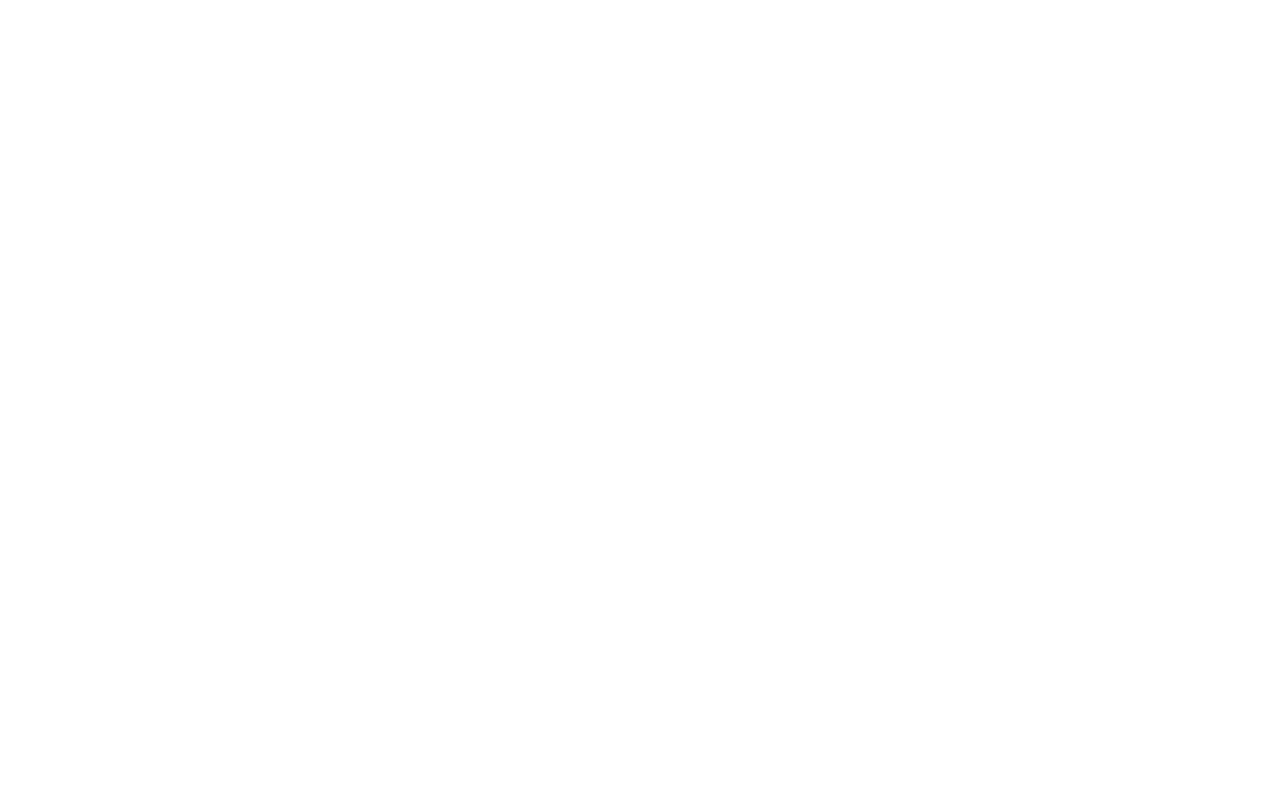
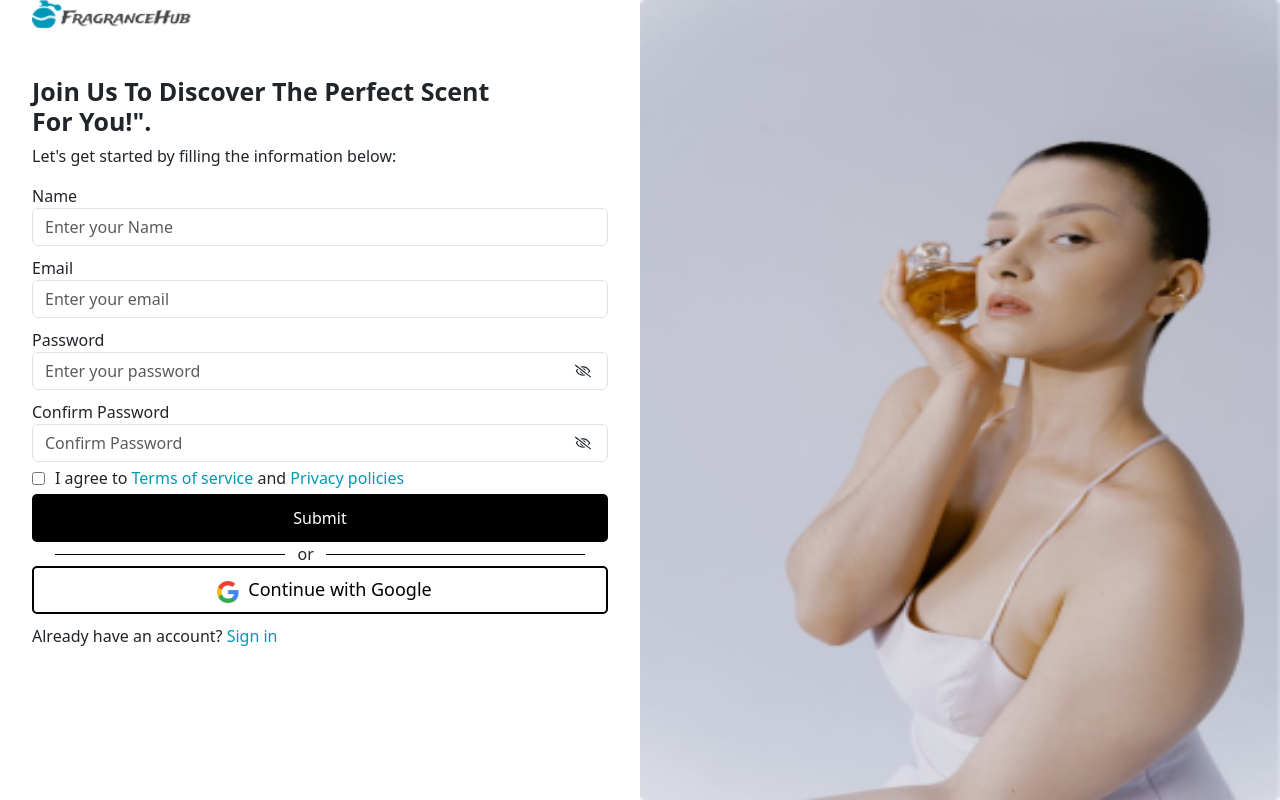
Before and after one commit to SwipaOFLagos/SWIPA-2.0-, a React (Vite) app: page /signup in a window 1280 px wide. Before the commit this address had no page. Built offline with nearby package versions, Linux system fonts and the light colour scheme.

Commit message:
correction

```diff
--- a/package.json
+++ b/package.json
@@ -17,7 +17,8 @@
     "react-dom": "^18.2.0",
     "react-icons": "^5.0.1",
     "react-player": "^2.15.1",
-    "react-router-dom": "^6.22.3"
+    "react-router-dom": "^6.22.3",
+    "react-toastify": "^10.0.5"
   },
   "devDependencies": {
     "@types/react": "^18.2.64",
--- a/src/App.jsx
+++ b/src/App.jsx
@@ -5,6 +5,8 @@
 // import Menu from './components/NavBar'
 // import SideNav from './components/SideNav'
 import CartEmpty from './page/Chart'
+import { ToastContainer } from 'react-toastify'
+import SignUp from './page/SignUp'
 // import DetailPage from './pages/DetailPage'
 
 
@@ -18,10 +20,13 @@
     <Router>
     {/* <Menu/> */}
     {/* <SideNav/> */}
+    <ToastContainer/>
       <Routes >
         <Route path='/' element={<Home/>}/>
         <Route path='/all-fragrances' element={<AllFragance/>}/>
         <Route path='/cart-empty' element={<CartEmpty/>}/>
+        <Route path='/signup' element={<SignUp/>}/>
+
         {/* <Route path='/detail' element={<DetailPage/>}/>         */}
       </Routes>
     </Router>
--- /dev/null
+++ b/src/css/SignUp.css
@@ -0,0 +1,177 @@
+.container-milly{
+    width: 100%;
+    height: 100vh;
+    display: flex;
+    justify-content: space-between;
+    align-items: center;
+    /* padding-left: 40px; */
+}
+.left-side{
+    width: 45%;
+    height: 100%;
+    background-color: white;
+    /* background-color: blue; */
+    display: block;
+    margin: 0 auto;
+}
+.top-section{
+    display: flex;
+    flex-direction: column;
+    justify-content: space-between;
+    /* width: 30%; */
+    height: 18%;
+}
+.top-section h2{
+    font-size: 25px;
+    width: 80%;
+}
+
+.top-section p{
+    font-size: 15px;
+}
+.top-section img{
+    width: 30%;
+    height: 20%;
+
+}
+.form-milly{
+    display: flex;
+    flex-direction: column;
+    gap: 10px;
+
+}
+.form-action{
+    display:flex;
+    flex-direction: column;
+
+
+}
+.form-control{
+    outline: none !important;
+    box-shadow: none !important;
+    border: 1px solid whitesmoke;
+}
+.password-input-wrapper{
+    position: relative;
+
+  }
+  .password-input-wrapper span {
+    position: absolute;
+    top: 15%;
+    right: 3%;
+  }
+
+
+.right-side{
+    width: 50%;
+    height: 100%;
+    background-color: aliceblue;
+}
+.right-side img{
+    width: 100%;
+    height: 100%;
+}
+.hhh{
+
+    display: flex;
+    align-items: center;
+    height: 2rem;
+    width: 100%;
+
+
+}
+
+
+.hhh .span-milly{
+    color: rgba(0, 152, 184, 1);
+}
+.hhh p{
+    margin-top: 0;
+    margin-bottom: 0;
+    padding-left: 10px;
+}
+.hhh input{
+
+
+    border: 1px solid rgba(0, 152, 184, 1)r;
+    /* border-radius: 5px; */
+    /* padding-right: 10px; */
+}
+.pic{
+    width: 24px;
+    height: 24px;
+
+}
+.black button{
+    width: 100%;
+    height: 6vh;
+    border-radius: 5px;
+    border: none;
+    background-color: black;
+    color: white;
+}
+
+.white button{
+    width: 100%;
+    height: 6vh;
+    border-radius: 5px;
+    border: 2px black solid;
+    background-color: white;
+    gap: 2rem;
+
+}
+
+.white button a{
+    text-decoration: none;
+    color: black;
+    font-size: 18px;
+
+}
+.bb{
+    margin-top: 10px;
+}
+.bb p a{
+    text-decoration: none;
+    color: rgba(0, 152, 184, 1);
+
+}
+span{
+    justify-content: center;
+}
+.dis{
+    display: flex;
+    align-items: center;
+    justify-content: center;
+    text-align: center;
+}
+.line{
+    width: 40%;
+    height: 1px;
+    background-color: black;
+}
+.lines{
+    width: 45%;
+    height: 1px;
+    background-color: black;
+}
+
+
+@media ( max-width: 600px ) {
+ .container-milly{
+        flex-direction: column-reverse;
+        overflow-y: scroll;
+        justify-content: space-around;
+    }
+    .left-side{
+        width: 96%;
+    }
+    .right-side{
+        width: 96%;
+        height: 40vh;
+        /* display: none; */
+    }
+    .right-side img{
+        width: 100%;
+    }
+
+}
--- a/src/main.jsx
+++ b/src/main.jsx
@@ -3,6 +3,8 @@
 import App from './App.jsx'
 import './index.css'
 import 'bootstrap/dist/css/bootstrap.min.css';
+import 'react-toastify/dist/ReactToastify.css';
+
 
 
 
--- a/src/page/AllFragrance.jsx
+++ b/src/page/AllFragrance.jsx
@@ -3,7 +3,7 @@
 // import "../csst/AllFragance.css";
 import "../css/AllFragance.css";
 import ProductCard from "../components/ProductCardM";
-import { data } from "../DB/ProductDb";
+import { data } from "../Db/ProductDb";
 import Accord from "../components/AccordionM";
 import Pagination from "../components/PaginationM";
 import { BiSort } from "react-icons/bi";
--- a/src/page/SignUp.jsx
+++ b/src/page/SignUp.jsx
@@ -1,7 +1,6 @@
-
 
 import React, { useState } from 'react'
-import '../css/signup.css';
+import '../css/SignUp.css';
 import { ToastContainer, toast } from 'react-toastify';
 import img1 from "../assets/images/Frame 579.png"
 import registerImg from "../assets/images/Frame 1171276207.png"
```
Also changed, not shown: src/page/Register.jsx (deleted, +0 -9 lines), 1 other file (tests, documents, lock files or other folders).
